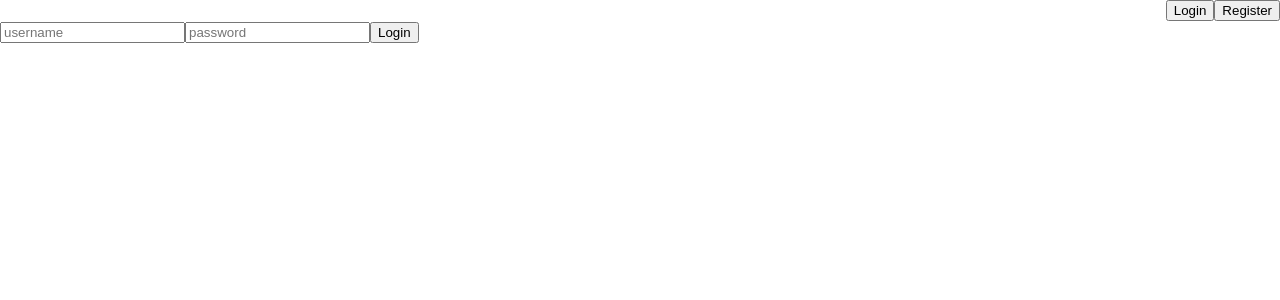
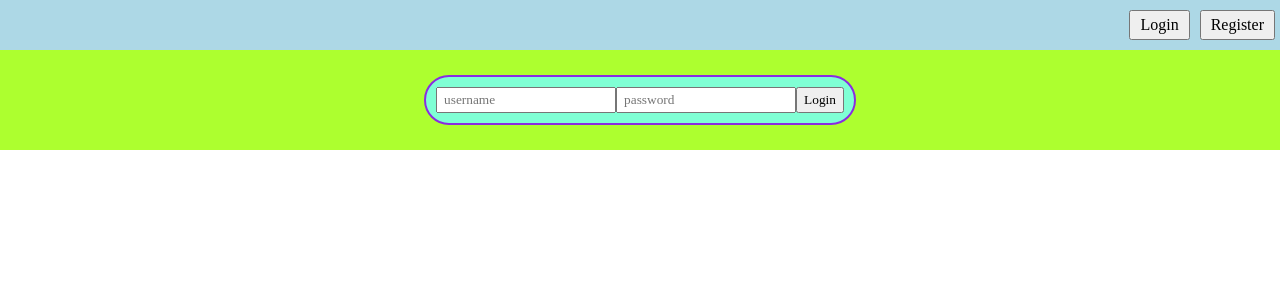
Before and after one commit to VeTaL2022/react_homework, a React (Create React App) app: page /login in a window 1280 px wide. Shown: the top 300 px of the page. Built offline with nearby package versions, Linux system fonts and the light colour scheme.

Commit message:
initial commit

```diff
--- a/src/components/Header.js
+++ b/src/components/Header.js
@@ -1,10 +1,12 @@
 import {useNavigate} from "react-router-dom";
+
+import css from './Header.module.css';
 
 export function Header() {
     const navigate = useNavigate();
 
     return(
-        <div style={{display:'flex', justifyContent:'flex-end'}}>
+        <div className={css.Header}>
             <button onClick={() =>navigate('/login')}>Login</button>
             <button onClick={() =>navigate('/register')}>Register</button>
         </div>
--- /dev/null
+++ b/src/components/Header.module.css
@@ -0,0 +1,14 @@
+.Header{
+    display: flex;
+    justify-content: flex-end;
+    align-items: center;
+    min-height: 50px;
+    background-color: lightblue;
+}
+.Header button{
+    margin: 5px;
+    padding: 4px 9px 4px 9px;
+    font-size: 16px;
+    font-family: cursive;
+    cursor: pointer;
+}
--- a/src/components/carForm/CarForm.js
+++ b/src/components/carForm/CarForm.js
@@ -1,5 +1,7 @@
 import {useForm} from "react-hook-form";
+
 import {carService} from "../../services";
+import css from './CarForm.module.css';
 
 export function CarForm({setCars}) {
     const {handleSubmit, register, reset, formState:{isValid}} = useForm({
@@ -13,7 +15,7 @@ export function CarForm({setCars}) {
     }
 
     return(
-        <div>
+        <div className={css.CarForm}>
             <form onSubmit={handleSubmit(submit)}>
                 <input type="text" placeholder={'model'} {...register('model')}/>
                 <input type="text" placeholder={'price'} {...register('price', {required: true, valueAsNumber: true})}/>
--- /dev/null
+++ b/src/components/carForm/CarForm.module.css
@@ -0,0 +1,20 @@
+.CarForm{
+    height: 60px;
+    background-color: cadetblue;
+    display: flex;
+    align-items: center;
+}
+.CarForm > form{
+    padding: 8px;
+    background-color: #0d7c7c;
+    border-radius: 10px;
+}
+.CarForm > form > input{
+    padding: 3px 6px 3px 6px;
+    font-family: cursive;
+}
+.CarForm > form > button{
+    padding: 3px 6px 3px 6px;
+    font-family: cursive;
+    cursor: pointer;
+}
--- a/src/components/cars/Car.js
+++ b/src/components/cars/Car.js
@@ -1,4 +1,5 @@
 import {carService} from "../../services";
+import css from './Car.module.css';
 
 export function Car({car, setCars}) {
     const {id, model, price, year, photo} = car;
@@ -27,18 +28,19 @@ export function Car({car, setCars}) {
     }
 
     return (
-        <div>
+        <div className={css.Car}>
             <p>id: {id}</p>
             <p>model: {model}</p>
             <p>price: {price}</p>
             <p>year: {year}</p>
             {photo ?
-                <img style={{width:'300px', height:'200px'}} src={photo} alt={model}/>
+                <img src={photo} alt={model}/>
                 :
                 <input type="file" onChange={sendPhoto}/>
             }
-            <button onClick={() => deleteCar()}>Delete Car</button>
-            <hr/>
+            <p>
+                <button onClick={() => deleteCar()}>Delete Car</button>
+            </p>
         </div>
     )
 
--- /dev/null
+++ b/src/components/cars/Car.module.css
@@ -0,0 +1,22 @@
+.Car {
+    border: 4px solid darkslateblue;
+    width: 40%;
+    margin: 15px;
+    text-align: center;
+    border-radius: 20px;
+    background-color: antiquewhite;
+}
+
+.Car > img {
+    width: 500px;
+}
+
+.Car > p {
+    background-color: aquamarine;
+    font-family: cursive;
+}
+
+.Car > p>button {
+    font-family: cursive;
+    padding: 3px 6px 3px 6px;
+}
--- a/src/components/cars/Cars.js
+++ b/src/components/cars/Cars.js
@@ -3,7 +3,7 @@ import {Car} from "./Car";
 export function Cars({cars, setCars}) {
 
     return(
-        <div>
+        <div style={{display:'flex', justifyContent:'center', flexWrap:'wrap', backgroundColor:'aquamarine'}}>
             {cars.map((car, index) => <Car car={car} key={index} setCars={setCars}/>)}
         </div>
     )
--- a/src/pages/CarPage.js
+++ b/src/pages/CarPage.js
@@ -29,7 +29,6 @@ export function CarPage() {
     return (
         <div>
             <CarForm setCars={setCars}/>
-            <hr/>
             <Cars cars={cars} setCars={setCars}/>
             <button disabled={!prev} onClick={Prev}>Prev</button>
             <button disabled={!next} onClick={Next}>Next</button>
--- a/src/pages/LoginPage.js
+++ b/src/pages/LoginPage.js
@@ -1,6 +1,8 @@
 import {useForm} from "react-hook-form";
+import {useNavigate, useSearchParams} from "react-router-dom";
+
 import {authService} from "../services";
-import {useNavigate, useSearchParams} from "react-router-dom";
+import css from './LoginPage.module.css'
 
 export function LoginPage() {
 
@@ -18,8 +20,8 @@ export function LoginPage() {
         }
     };
     return (
-        <div>
-            {query.has('expSession') && <h2>Session End!</h2>}
+        <div className={css.LoginPage}>
+            {query.has('expSession') && <h2>Session has been Expired!</h2>}
             <form onSubmit={handleSubmit(submit)}>
                 <input type="text" placeholder={'username'} {...register('username')}/>
                 <input type="text" placeholder={'password'} {...register('password')}/>
--- /dev/null
+++ b/src/pages/LoginPage.module.css
@@ -0,0 +1,28 @@
+.LoginPage{
+    display: flex;
+    justify-content: center;
+    align-items: center;
+    min-height: 100px;
+    /*margin: 10px;*/
+    background-color: greenyellow;
+}
+.LoginPage > form{
+    /*padding: 4px 8px 4px 8px;*/
+    border: 2px solid blueviolet;
+    background-color: aquamarine;
+    padding: 10px;
+    border-radius: 50px;
+}
+.LoginPage > form > button{
+    padding: 3px 6px 3px 6px;
+    font-family: cursive;
+    cursor: pointer;
+}
+.LoginPage > form > input{
+    padding: 3px 6px 3px 6px;
+    font-family: cursive;
+}
+.LoginPage > h2{
+    margin-right: 20px;
+    font-family: cursive;
+}
--- a/src/pages/RegisterPage.js
+++ b/src/pages/RegisterPage.js
@@ -2,6 +2,8 @@ import {useForm} from "react-hook-form";
 import {authService} from "../services";
 import {useState} from "react";
 import {useNavigate} from "react-router-dom";
+
+import css from './RegisterPage.module.css';
 
 export function RegisterPage() {
 
@@ -19,12 +21,14 @@ export function RegisterPage() {
     };
 
     return (
+        <div className={css.RegisterPage}>
             <form onSubmit={handleSubmit(submit)}>
                 {error && <h3>{error}</h3>}
                 <input type="text" placeholder={'username'} {...register('username')}/>
                 <input type="text" placeholder={'password'} {...register('password')}/>
                 <button>Register</button>
             </form>
+        </div>
     )
 
 }
--- /dev/null
+++ b/src/pages/RegisterPage.module.css
@@ -0,0 +1,28 @@
+.RegisterPage{
+    display: flex;
+    justify-content: flex-end;
+    align-items: center;
+    min-height: 100px;
+    /*margin: 10px;*/
+    background-color: aqua;
+}
+.RegisterPage > form{
+    /*padding: 4px 8px 4px 8px;*/
+    border: 2px solid darkslateblue;
+    background-color: blanchedalmond;
+    padding: 10px;
+    border-radius: 50px;
+}
+.RegisterPage > form > button{
+    padding: 3px 6px 3px 6px;
+    font-family: cursive;
+    cursor: pointer;
+}
+.RegisterPage > form > input{
+    padding: 3px 6px 3px 6px;
+    font-family: cursive;
+}
+.RegisterPage > form >h3{
+    text-align: center;
+    font-family: cursive;
+}
```
Lines whose indentation alone changed are shown as unchanged.
